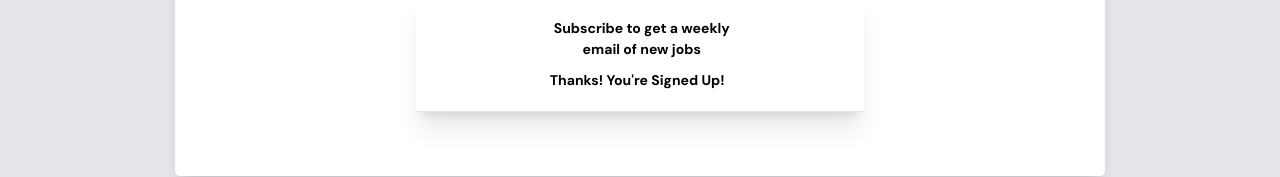
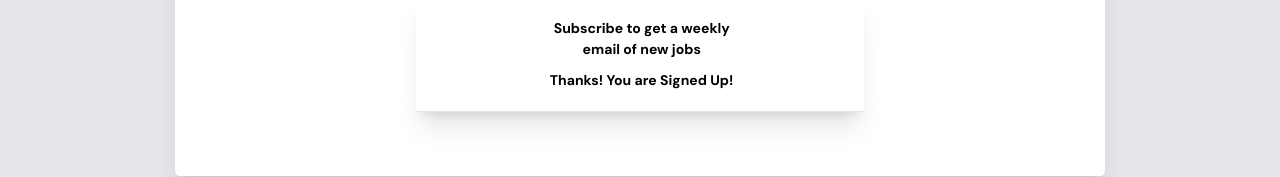
Before and after one commit to TheLazarusNetwork/website, a Next.js app: page / in a window 1280 px wide. Both pictures are taken after typing "name@example.com" into the empty fields and a click on the button "Subscribe". Shown: the part 3401-3578 px from the top of the page. Built offline with nearby package versions, Linux system fonts and the light colour scheme; no server answers; a web font is replaced by a local one; what tw-elements would draw is missing.

Commit message:
change branch

```diff
--- a/components/emailer.js
+++ b/components/emailer.js
@@ -22,7 +22,7 @@ export default function EmailSignup() {
       <p className="text-black">Subscribe to get a weekly email of new jobs</p>
       <form className="form" onSubmit={signUp}>
         {success ? (
-          <span className="success text-black" >Thanks! You're Signed Up!</span>
+          <span className="success text-black" >Thanks! You are Signed Up!</span>
         ) : (
           <>
             <input
```
